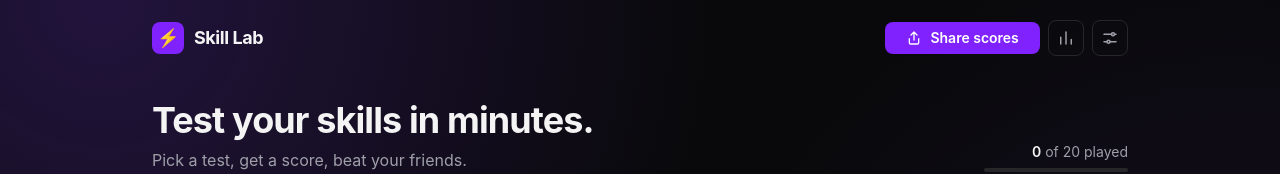
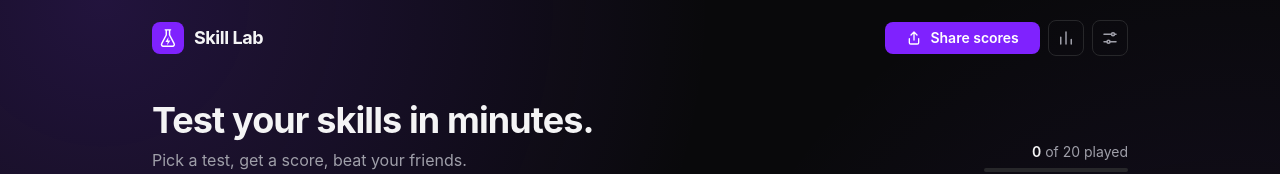
Before and after one commit to side-adventures/skill-lab, a React (Vite) app: page /#/ in a window 1280 px wide. Shown: the top 174 px of the page. Built offline with nearby package versions, Linux system fonts and the light colour scheme.

Commit message:
Flask-and-spark logo and favicon; stronger card background icon
Co-Authored-By: Claude Opus 5.5 <noreply@anthropic.com>

```diff
--- a/src/components/Layout.tsx
+++ b/src/components/Layout.tsx
@@ -2,6 +2,7 @@ import type { ReactNode } from 'react'
 import { Link, useLocation } from 'react-router-dom'
 import { allScoresShare } from '../lib/allScores'
 import { ComingSoonButton } from './ComingSoon'
+import { Logo } from './Logo'
 import { SettingsIcon, ShareIcon, StatsIcon } from './HeaderIcons'
 import { ShareButton } from './ShareButton'
 
@@ -13,7 +14,7 @@ export function Layout({ children }: { children: ReactNode }) {
     <div className="mx-auto flex min-h-screen max-w-5xl flex-col px-6">
       <header className="flex items-center justify-between gap-4 py-5">
         <Link to="/" className="flex items-center gap-2.5 text-lg font-bold tracking-tight">
-          <span className="grid size-8 place-items-center rounded-lg bg-violet-600 text-white">⚡</span>
+          <Logo />
           Skill Lab
         </Link>
         <div className="flex items-center gap-2">
--- /dev/null
+++ b/src/components/Logo.tsx
@@ -0,0 +1,14 @@
+/** Site logo: a lab flask with a spark inside (white on a violet tile). Same drawing as public/favicon.svg. */
+export function Logo({ className = 'size-8' }: { className?: string }) {
+  return (
+    <span className={`grid shrink-0 place-items-center rounded-lg bg-violet-600 text-white ${className}`}>
+      <svg viewBox="0 0 48 48" className="size-[62%]" fill="currentColor" aria-hidden>
+        <path
+          d="M17.5 4.5h13M20 5v12L9 38a4 4 0 0 0 3.5 6h23a4 4 0 0 0 3.5-6L28 17V5"
+          fill="none" stroke="currentColor" strokeWidth={3.5} strokeLinecap="round" strokeLinejoin="round"
+        />
+        <path d="M25.5 22L18 34h5.5l-1.5 8 8-12h-5.5z" />
+      </svg>
+    </span>
+  )
+}
--- a/src/pages/Home.tsx
+++ b/src/pages/Home.tsx
@@ -146,7 +146,7 @@ function TestCard({ test, best }: { test: TestDefinition; best?: ResultEntry })
       <TestIcon
         id={test.id}
         emoji=""
-        className="pointer-events-none absolute -right-6 -bottom-7 size-32 opacity-[0.11] transition-opacity group-hover:opacity-[0.16]"
+        className="pointer-events-none absolute -right-6 -bottom-7 size-32 opacity-[0.16] transition-opacity group-hover:opacity-[0.22]"
         style={{ color }}
       />
       <div className="relative flex flex-1 flex-col">
```
Also changed, not shown: public/favicon.svg.
